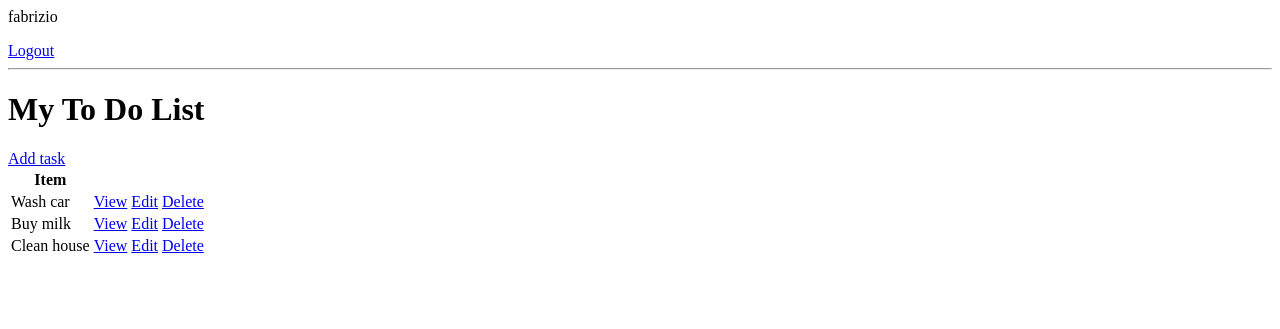
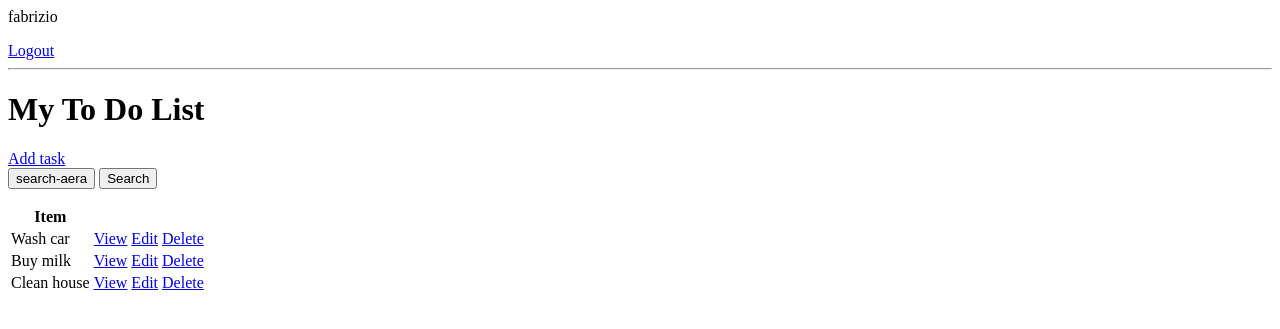
Before and after one commit to FM1234-hub/Todo-List, a Django app: page / in a window 1280 px wide. Shown: the top 329 px of the page. Run offline with Django 3.2, Linux system fonts and the light colour scheme; a user stored in the database is signed in; data comes from the database, SQL or seed files in the repository.

Commit message:
search completed

```diff
--- a/base/templates/base/task_list.html
+++ b/base/templates/base/task_list.html
@@ -9,6 +9,11 @@
 <h1>My To Do List  {{color}} </h1>
 
 <a href="{%url 'task-create'%}">Add task</a>
+
+<form method="GET">
+    <input type="submit" value='search-aera' value="{{search_input}}">
+    <input type="submit" value='Search'>
+</form>
 
 <table>
     <tr>
--- a/base/views.py
+++ b/base/views.py
@@ -1,4 +1,4 @@
-from django.shortcuts import redirect, render
+from django.shortcuts import redirect, redirect
 from django.views.generic.list import ListView
 from django.views.generic.detail import DetailView
 from django.views.generic.edit import CreateView, UpdateView, DeleteView, FormView
@@ -31,6 +31,11 @@ class RegisterPage(FormView):
             login(self.request, user)
         return super(RegisterPage, self).form_valid(form)
 
+    def get(self, *args, **kwargs):
+        if self.request.user.is_authenticated:
+            return redirect('tasks')
+        return super(RegisterPage, self).get(*args, **kwargs)
+
 
 class TaskList(LoginRequiredMixin, ListView):
     model = Task
@@ -40,6 +45,15 @@ class TaskList(LoginRequiredMixin, ListView):
         context = super().get_context_data(**kwargs)
         context['tasks'] = context['tasks'].filter(user=self.request.user)
         context['count'] = context['tasks'].filter(complete=False).count()
+        return context
+
+        search_input = self.request.GET.get('search-area') or ''
+        if search_input:
+            context['tasks'] = context['tasks'].filter(
+                title_startswith = search_input)
+
+        context['search_input'] = search_input
+
         return context
 
 
--- a/todo_list/urls.py
+++ b/todo_list/urls.py
@@ -16,6 +16,7 @@ Including another URLconf
 from django.contrib import admin
 from django.urls import path, include
 
+
 urlpatterns = [
     path('admin/', admin.site.urls),
     path('', include('base.urls')),
```
